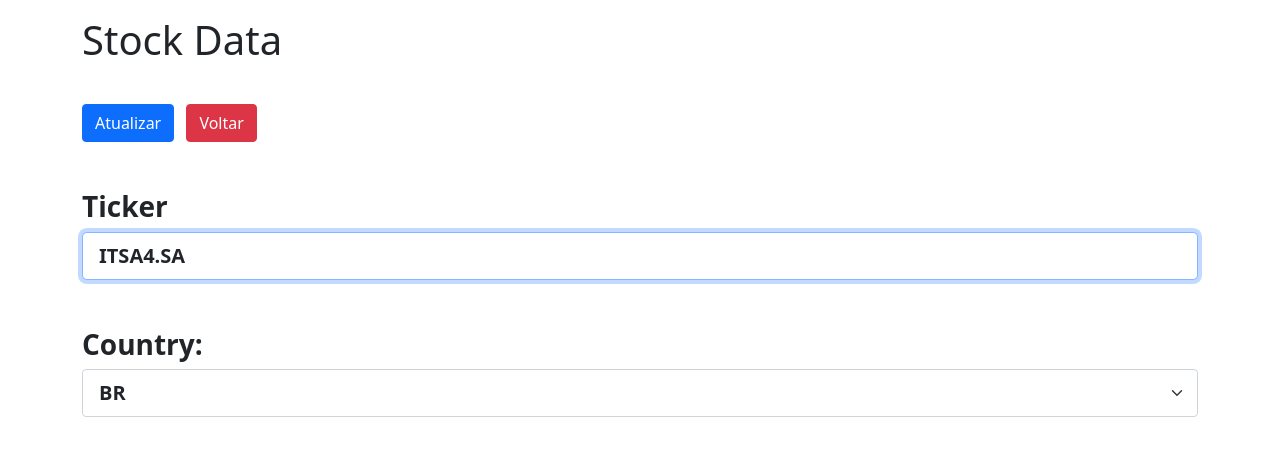
After one commit to ronei-alves/Stock-Data, a Flask app: page /edit_stock/1 in a window 1280 px wide. The commit adds this page. Shown: the top 456 px of the page. Run offline with Flask 2, Linux system fonts and the light colour scheme.

Commit message:
Add files via upload

```diff
--- a/app.py
+++ b/app.py
@@ -1,7 +1,10 @@
 from flask import Flask, render_template, request, redirect, url_for
 from models import Stock
+import yfinance as yf
+import locale
 
 app = Flask(__name__)
+app.secret_key = 'badkey'
 app.config.from_pyfile('app_cfg.py')
 
 # ===================================
@@ -19,7 +22,6 @@ add_stock('VOO', 'EUA')
 add_stock('WEGE3.SA', 'BR')
 add_stock('KO', 'EUA')
 
-print(stocks)
 
 # ===================================
 
@@ -37,8 +39,52 @@ def new_stock():
 
 @app.route('/save_stock', methods=['POST', ])
 def save_stock():
-    add_stock(request.form['ticker'].upper(),
-              request.form['country'])
+    # =================================================================================
+    stock = Stock(request.form['ticker'].upper(),
+                  request.form['country'])
+    stocks.append(stock)
+    # =================================================================================
+    return redirect(url_for('index'))
+
+
+@app.route('/edit_stock/<int:stock_id>')
+def edit_stock(stock_id):
+    return render_template('edit.html', stock_id=stock_id,
+                           stock=stocks[stock_id - 1])
+
+
+@app.route('/update_stock', methods=['POST', ])
+def update_stock():
+    # =================================================================================
+    stock = stocks[int(request.form['stock_id']) - 1]
+    stock.ticker = request.form['ticker'].upper()
+    stock.country = request.form['country']
+    # =================================================================================
+    return redirect(url_for('index'))
+
+
+@app.route('/remove_stock/<int:stock_id>', methods=['POST', ])
+def remove_stock(stock_id):
+    # =================================================================================
+    stock_index = stock_id - 1
+    del (stocks[stock_index])
+    # =================================================================================
+    return redirect(url_for('index'))
+
+
+@app.route('/get_price/<int:stock_id>', methods=['GET', 'POST'])
+def get_price(stock_id):
+    stock = stocks[stock_id - 1]
+    price = str(yf.Ticker(stock.ticker).info['regularMarketPrice'])
+
+    if stock.country == 'EUA':
+        locale.setlocale(locale.LC_MONETARY, 'en_US.UTF-8')
+        price = str(locale.currency(float(price)))
+    else:
+        locale.setlocale(locale.LC_MONETARY, 'pt_BR.UTF-8')
+        price = str(locale.currency(float(price)))
+
+    stock.price = price
     return redirect(url_for('index'))
 
 
--- a/models.py
+++ b/models.py
@@ -1,5 +1,5 @@
 class Stock:
-    def __init__(self, ticker, country, price='Loading...'):
+    def __init__(self, ticker, country, price='get_price'):
         self._ticker = ticker
         self._country = country
         self._price = price
--- /dev/null
+++ b/templates/edit.html
@@ -0,0 +1,29 @@
+{% extends 'main_template.html' %}
+{% block content %}
+
+<form action="{{ url_for('update_stock') }}" method="POST">
+    <button type="submit" class="mt-4 mb-4 me-2 btn btn-primary">Atualizar</button>
+    <a class="btn btn-danger" href="{{ url_for('index') }}">Voltar</a>
+    <fieldset>
+        <input type="hidden" name="stock_id" value="{{ stock_id }}">
+    </fieldset>
+    <fieldset>
+        <div class="mt-4 mb-4">
+            <label class="h3 fw-bolder" for="ticker">Ticker</label>
+            <input autofocus required type="text" id="ticker" name="ticker"
+                class="fw-bolder form-control form-control-lg text-uppercase"
+                value="{{ stock.ticker }}">
+        </div>
+    </fieldset>
+    <fieldset>
+        <div class="mt-4 mb-4">
+            <label class="h3 fw-bolder">Country: </label>
+            <select name="country" class="fw-bolder form-select form-select-lg">
+                <option value="BR" class="h4 fw-bolder" {% if stock.country=="BR" %} selected="selected"{% endif %}>BR</option>
+                <option value="EUA" class="h4 fw-bolder" {% if stock.country=="EUA" %} selected="selected"{% endif %}>EUA</option>
+            </select>
+        </div>
+    </fieldset>
+</form>
+
+{% endblock %}
--- a/templates/new_stock.html
+++ b/templates/new_stock.html
@@ -2,7 +2,7 @@
 {% block content %}
 
 <form action="{{ url_for('save_stock') }}" method="POST">
-    <button type="submit" class="mt-4 mb-4 me-2 btn btn-primary btn-salvar">Adicionar</button>
+    <button type="submit" class="mt-4 mb-4 me-2 btn btn-primary">Adicionar</button>
     <a class="btn btn-danger" href="{{ url_for('index') }}">Voltar</a>
     <fieldset>
         <div class="mt-4 mb-4">
```
Also changed, not shown: templates/index.html (+12 -6 lines).
